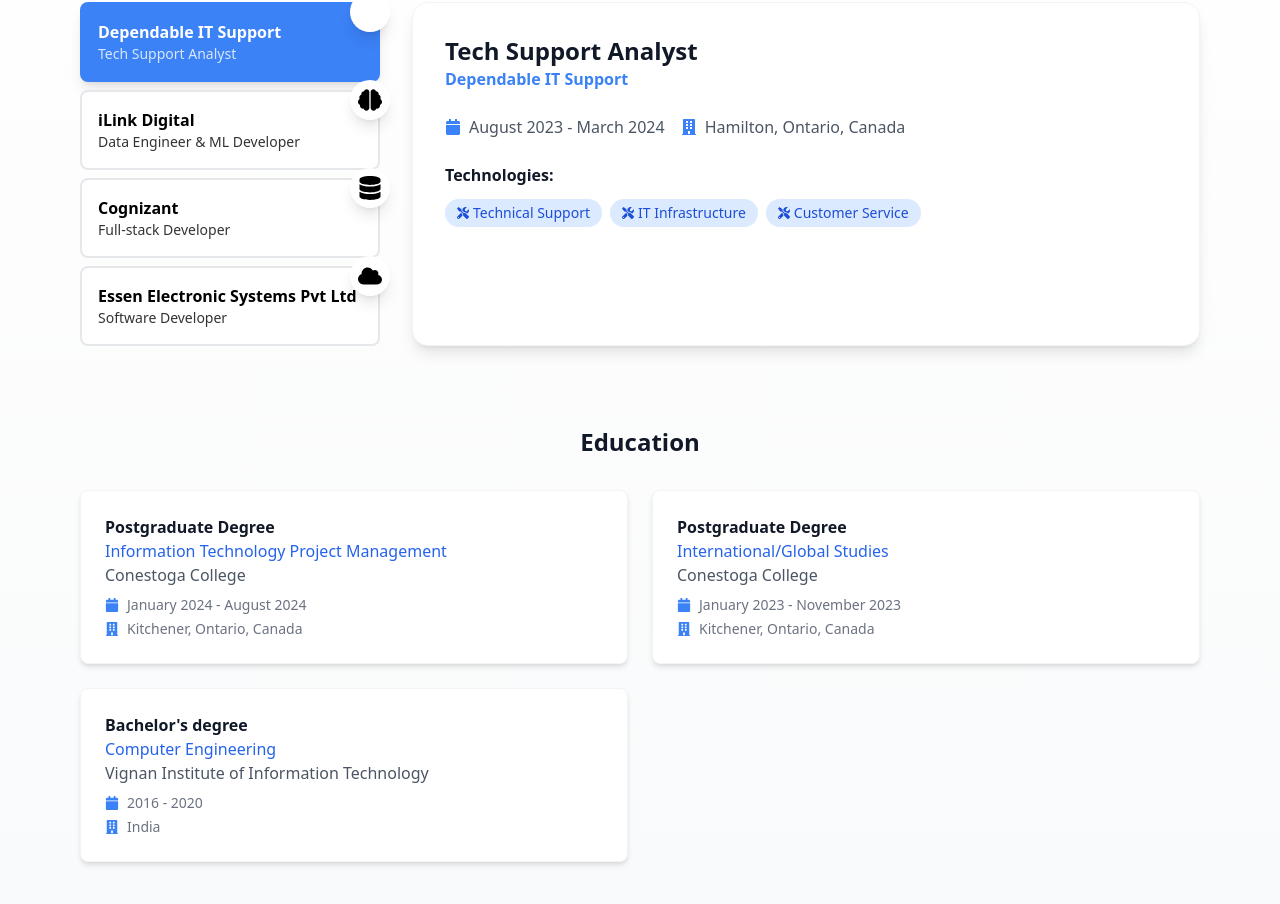
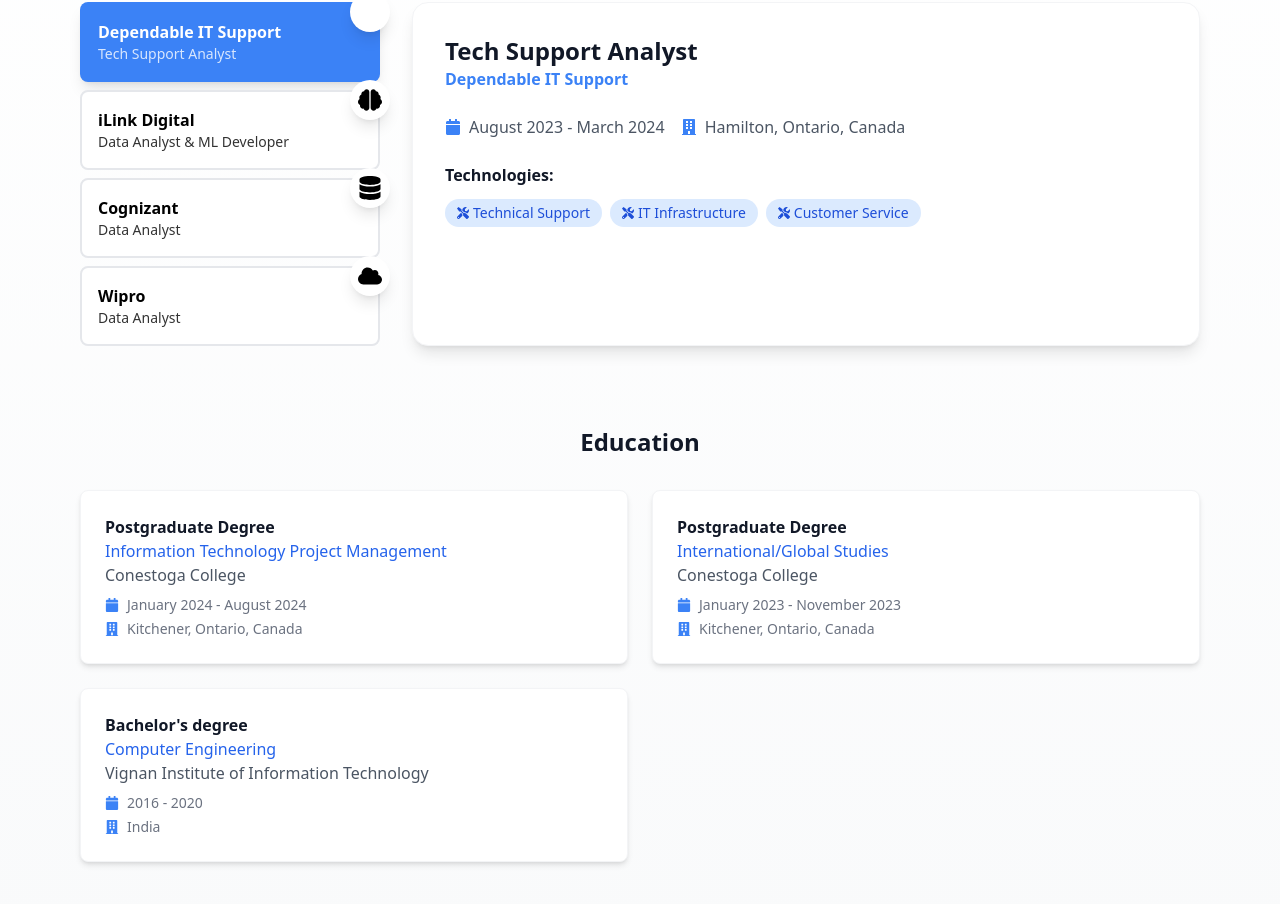
Before and after one commit to ajay-kumar2109/Myportfolio, a React (Vite) app: page / in a window 1280 px wide. Shown: the part 2860-3764 px from the top of the page. Built offline with nearby package versions, Linux system fonts and the light colour scheme; the HTML template or start-up script is replaced by a standard one.

Commit message:
Update Employment.jsx

```diff
--- a/src/components/Employment.jsx
+++ b/src/components/Employment.jsx
@@ -22,7 +22,7 @@
       }
     },
     {
-      title: "Data Engineer & ML Developer",
+      title: "Data Analyst & ML Developer",
       company: "iLink Digital",
       period: "January 2022 - December 2022",
       location: "India",
@@ -43,9 +43,9 @@
       }
     },
     {
-      title: "Full-stack Developer",
+      title: "Data Analyst",
       company: "Cognizant",
-      period: "November 2020 - December 2022",
+      period: "November 2020 - January 2022",
       location: "Chennai, Tamil Nadu, India",
       type: "data", // Added for icon
       achievements: [
@@ -63,9 +63,9 @@
       }
     },
     {
-      title: "Software Developer",
-      company: "Essen Electronic Systems Pvt Ltd",
-      period: "July 2018 - August 2019",
+      title: "Data Analyst",
+      company: "Wipro",
+      period: "December 2018 - September 2019",
       location: "India",
       type: "cloud", // Added for icon
       achievements: [
```
